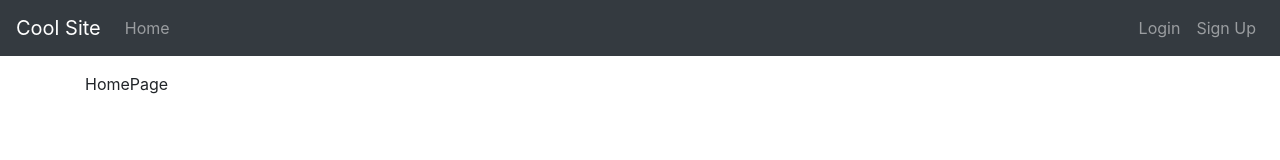
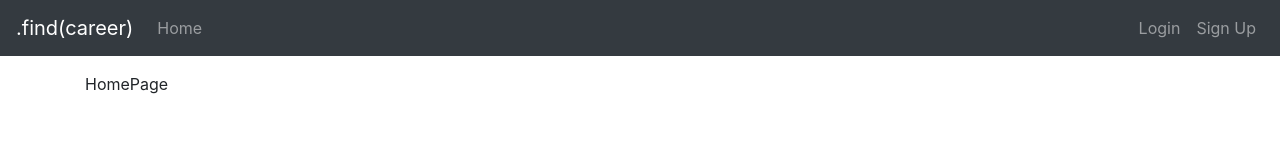
Before and after one commit to SFX818/Team-1-frontend, a React (Create React App) app: page / in a window 1280 px wide. Shown: the top 160 px of the page. Built offline with nearby package versions, Linux system fonts and the light colour scheme.

Commit message:
change title

```diff
--- a/src/components/common/Layout.js
+++ b/src/components/common/Layout.js
@@ -26,7 +26,7 @@ const Layout = (props) => {
     <div>
       <nav className="navbar navbar-expand navbar-dark bg-dark">
         <Link to="/" className="navbar-brand">
-          Cool Site
+          .find(career)
         </Link>
         <div className="navbar-nav mr-auto">
           <li className="nav-item">
```
